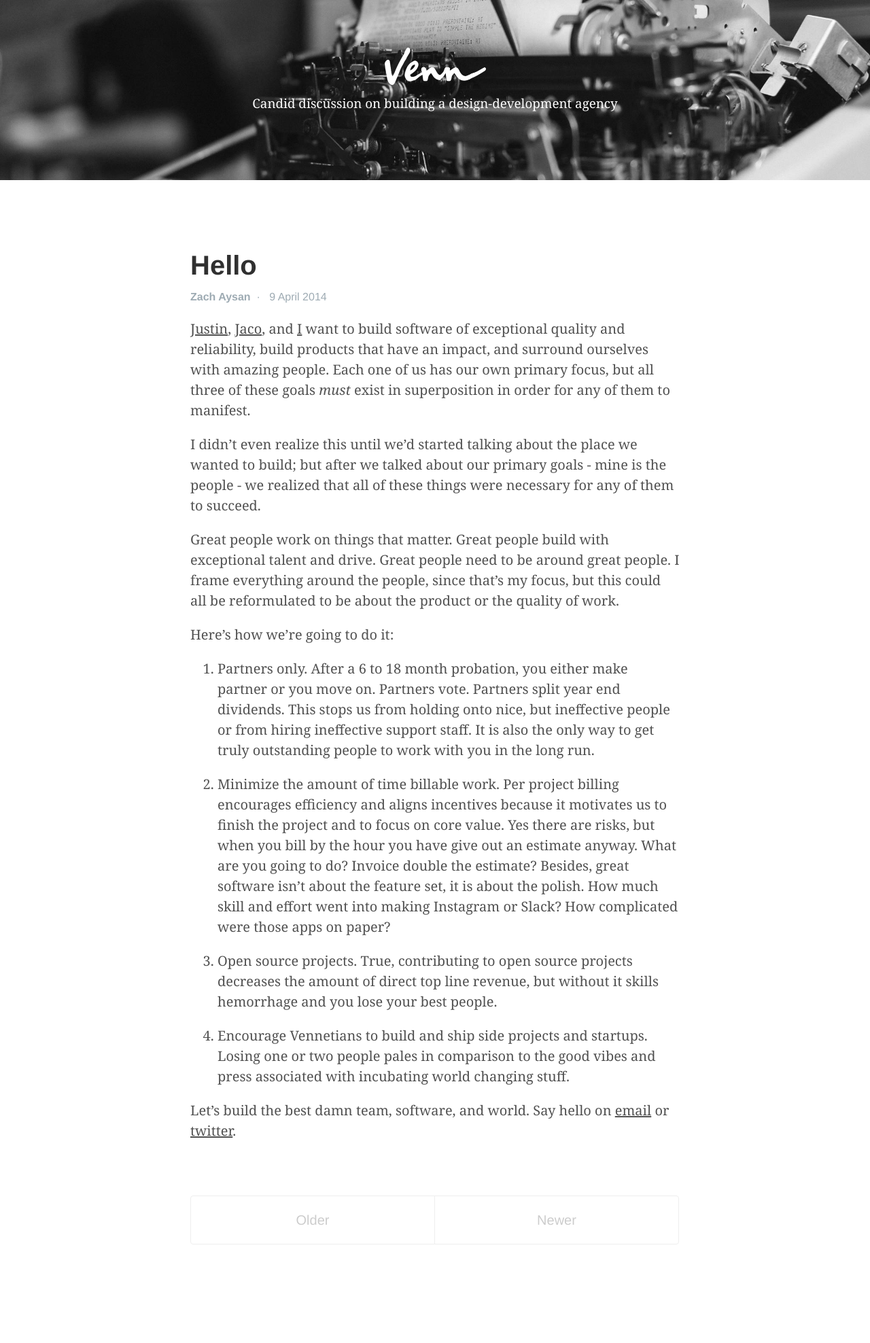
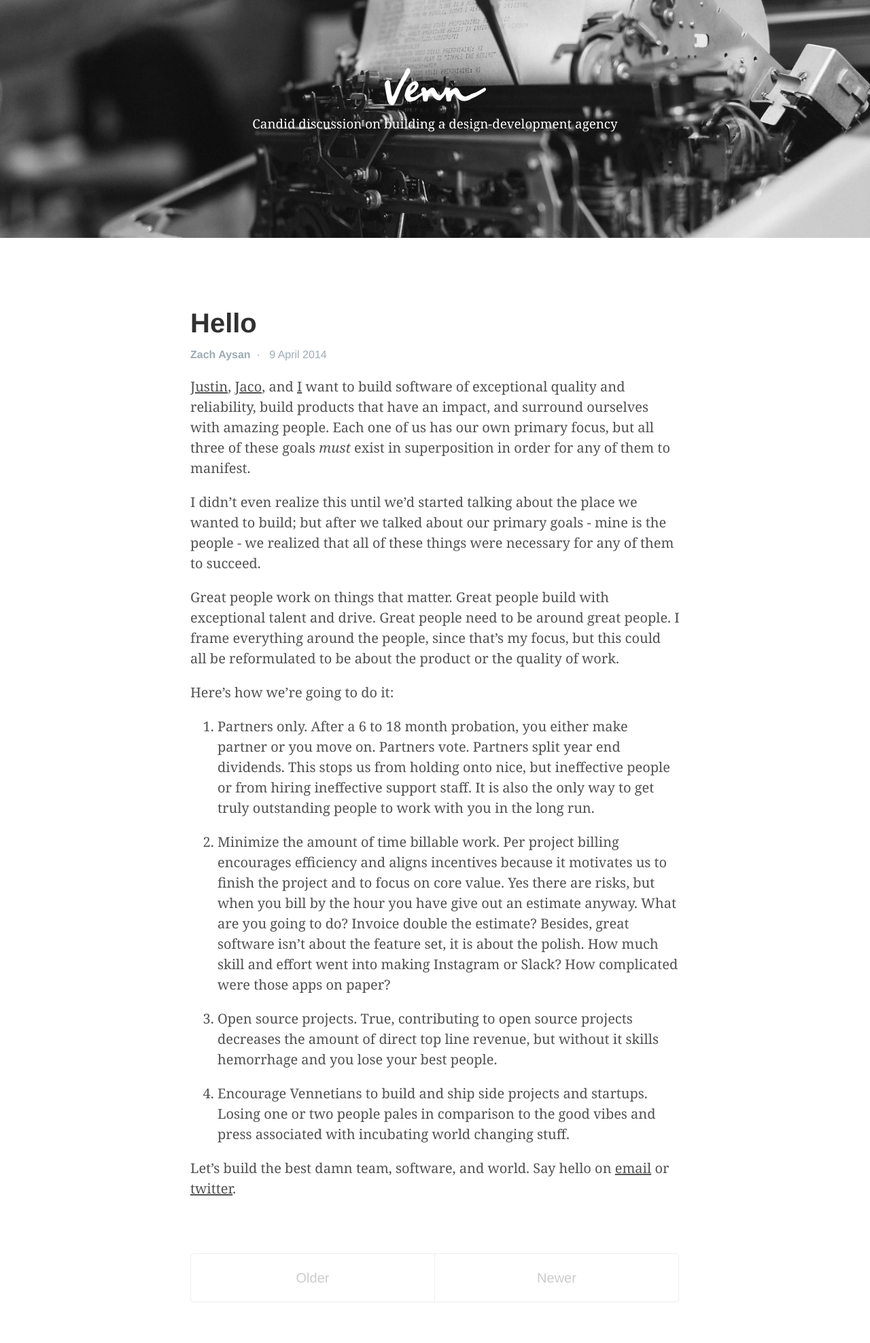
Before and after one commit to venn/blog, a Jekyll site: the page built from index.html, in a window 1280 px wide. Shown: the whole page at 68% size. Built offline with Jekyll 4.4.1, drawn with Linux system fonts in a browser that asks for light colours; Markdown is read by kramdown in place of the engine named in the settings; the list of posts is cut into pages by our own code; before the commit the page ends 1891 px from its top, so only the background shows below that.

Commit message:
bigger header image

```diff
--- a/public/css/poole.css
+++ b/public/css/poole.css
@@ -303,13 +303,13 @@ tbody tr:nth-child(odd) th {
 
 .masthead {
   text-align: center;
-  height: 265px;
+  height: 350px;
   margin-bottom: 5rem;
   background: url('/public/images/bw_typewriter.jpg') center center;
   background-size: cover;
 }
 .masthead-title {
-  padding: 70px 0;
+  padding: 100px 0;
   margin: 0;
   color: #505050;
   display: block;
```
